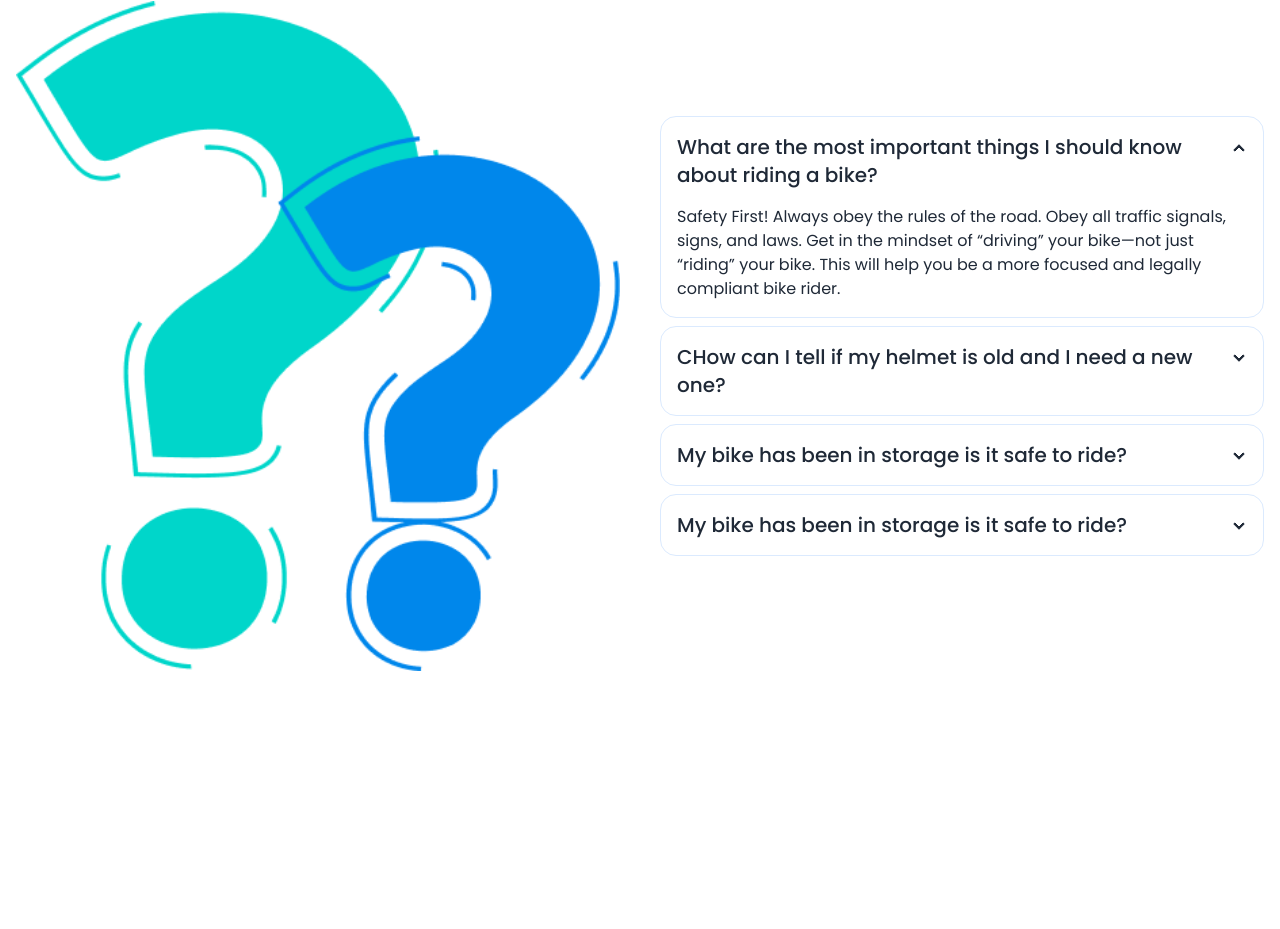
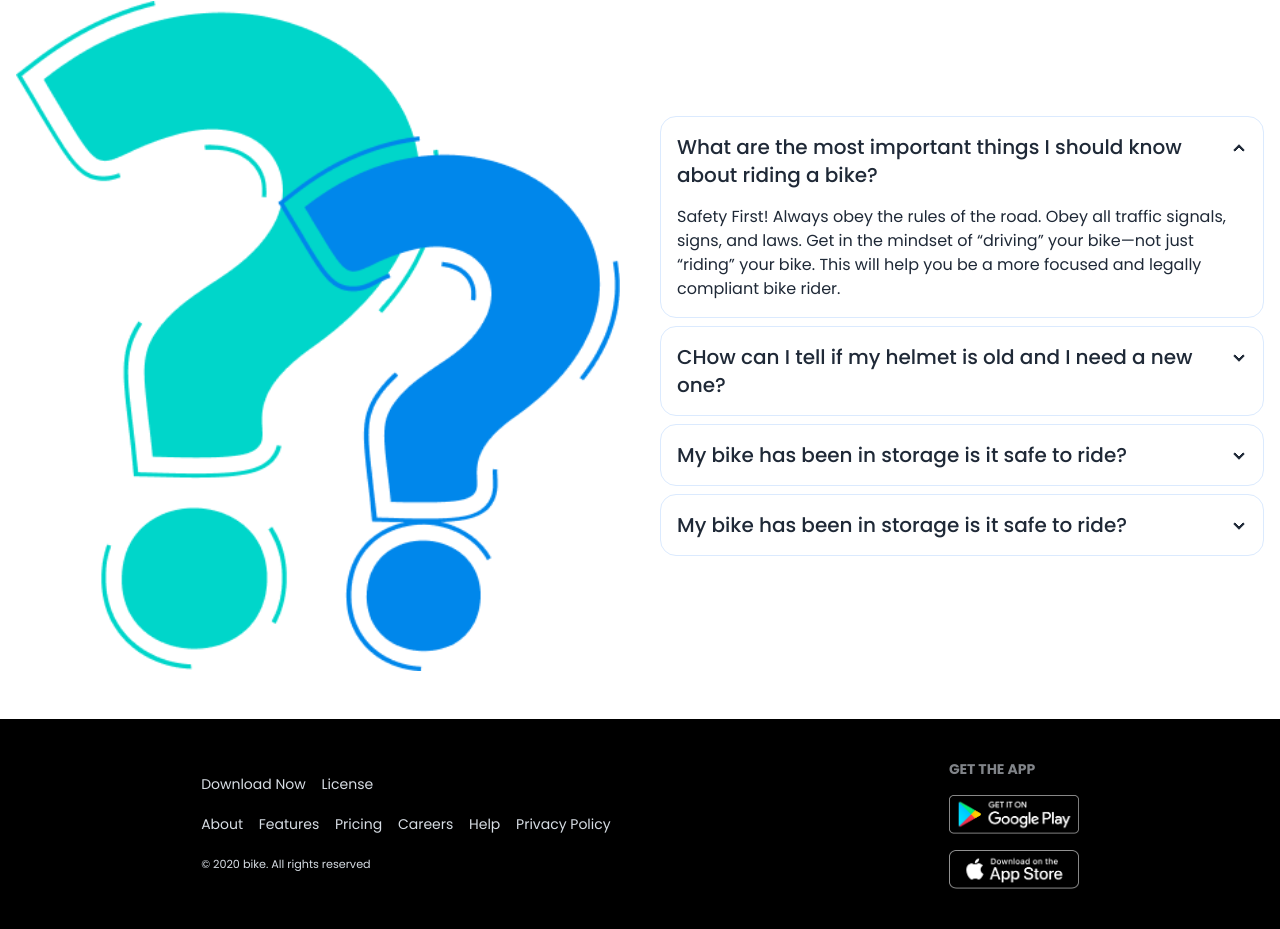
Before and after one commit to Bikram1Biswas2/biker-zone-with-tailwind-daisiUI, a plain HTML site: page index.html in a window 1280 px wide. Shown: the part 2204-3133 px from the top of the page. Before the commit the page ends 2923 px from the top, so only its background shows below. Drawn offline with nearby package versions, Linux system fonts and the light colour scheme.

Commit message:
Footer section done

```diff
--- a/index.html
+++ b/index.html
@@ -496,6 +496,37 @@
     </main>
 
     <!-- footer -->
-    <footer></footer>
+    <footer class="">
+        <footer class="footer bg-black text-neutral-content p-10 flex justify-around items-center">
+            <aside class="space-y-3">
+
+              <div class="space-x-3">
+                    <span>Download Now</span>
+                    <span>License</span>
+              </div>
+              <div class="space-x-3">
+                <span>About</span>
+                <span>Features</span>
+                <span>Pricing</span>
+                <span>Careers</span>
+                <span>Help</span>
+                <span>Privacy Policy</span>
+              </div>
+              <small>© 2020 bike. All rights reserved</small>
+            </aside>
+            <nav>
+              <h6 class="footer-title">Get The App</h6>
+              <div class="grid grid-cols-1 gap-4">
+
+                 <img class="w-[130px] " src="./images/others/android.png" alt="">
+                </a>
+                <a>
+               <img class="w-[130px] " src="./images/others/ios.png" alt="">
+                </a>
+
+              </div>
+            </nav>
+          </footer>
+    </footer>
   </body>
 </html>
```
